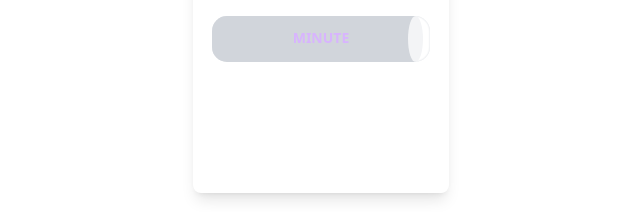
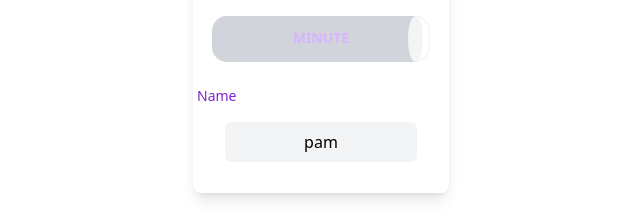
Before and after one commit to pahammer/react-component-lib-ts, a Next.js app: page / in a window 1280 px wide. Shown: the part 399-611 px from the top of the page, without its empty margins (319-959 px from the left). Built offline with nearby package versions, Linux system fonts and the light colour scheme.

Commit message:
create custom editable component hook, create Name component to demo hook

```diff
--- /dev/null
+++ b/src/components/Name.tsx
@@ -0,0 +1,85 @@
+import React, { useRef, useState } from "react";
+
+// hooks
+import useEditableComponent from "../hooks/useEditableComponent";
+
+export default function Name() {
+	const [name, setName] = useState("pam");
+
+	const handleSave = (value: string) => {
+		setName(value);
+		setIsEditable(false);
+	};
+
+	const divRef = useRef<HTMLDivElement>(null);
+	const { isEditable, setIsEditable } = useEditableComponent(divRef);
+
+	return (
+		<div ref={divRef} className="w-full flex justify-center">
+			{isEditable ? (
+				<EditableNameComponent name={name} handleSave={handleSave} />
+			) : (
+				<NameComponent name={name} />
+			)}
+		</div>
+	);
+}
+
+type NameComponentProps = {
+	name: string;
+};
+
+function NameComponent({ name }: NameComponentProps) {
+	return (
+		<div className="w-3/4 px-2 h-10 flex items-center justify-center rounded-md font-light bg-gray-100 overflow-hidden cursor-pointer hover:bg-gray-200">
+			{name}
+		</div>
+	);
+}
+
+type EditableNameComponentProps = {
+	name: string;
+	handleSave: (props: string) => void;
+};
+
+function EditableNameComponent({
+	name,
+	handleSave,
+}: EditableNameComponentProps) {
+	const [tempName, setTempName] = useState(name);
+	return (
+		<div className="flex flex-row justify-center">
+			<input
+				autoFocus
+				className="w-3/4 h-10 bg-gray-200 text-center"
+				value={tempName}
+				type="text"
+				onChange={(e) => setTempName(e.target.value)}
+			/>
+			<button
+				onClick={() => handleSave(tempName)}
+				className="h-10 bg-green-700/25 rounded-sm p-1"
+			>
+				{CheckMarkComponent}
+			</button>
+		</div>
+	);
+}
+
+// HeroIcons
+const CheckMarkComponent = (
+	<svg
+		xmlns="http://www.w3.org/2000/svg"
+		fill="none"
+		viewBox="0 0 24 24"
+		strokeWidth={2}
+		stroke="currentColor"
+		className="w-6 h-6"
+	>
+		<path
+			strokeLinecap="round"
+			strokeLinejoin="round"
+			d="M4.5 12.75l6 6 9-13.5"
+		/>
+	</svg>
+);
--- /dev/null
+++ b/src/hooks/useEditableComponent.js
@@ -0,0 +1,23 @@
+import React, { useState, useEffect } from "react";
+
+export default function useEditableComponent(elRef) {
+	const [isEditable, setIsEditable] = useState(false);
+
+	useEffect(() => {
+		const handleClickOutside = (e) => {
+			if (!elRef?.current?.contains(e.target)) {
+				setIsEditable(false);
+			} else {
+				setIsEditable(true);
+			}
+		};
+
+		document.addEventListener("click", handleClickOutside, true);
+
+		return () => {
+			document.removeEventListener("click", handleClickOutside, true);
+		};
+	}, [elRef]);
+
+	return { isEditable, setIsEditable };
+}
--- a/src/pages/index.tsx
+++ b/src/pages/index.tsx
@@ -1,15 +1,18 @@
-import React from "react";
+import React, { useRef } from "react";
 
 // components
 import FormTitle from "../components/form/FormTitle";
 import TimePicker from "../components/TimePicker";
+import Name from "../components/Name";
 
 export default function Home() {
 	return (
-		<div className="absolute inset-0 flex justify-center items-center">
+		<div className="absolute inset-0 flex flex-col justify-center items-center">
 			<div className="flex flex-col w-64 h-96 bg-white shadow-lg rounded-lg py-2">
 				<FormTitle title="Time Started" />
 				<TimePicker />
+				<FormTitle title="Name" />
+				<Name />
 			</div>
 		</div>
 	);
```
Also changed, not shown: tsconfig.json (indentation only).
